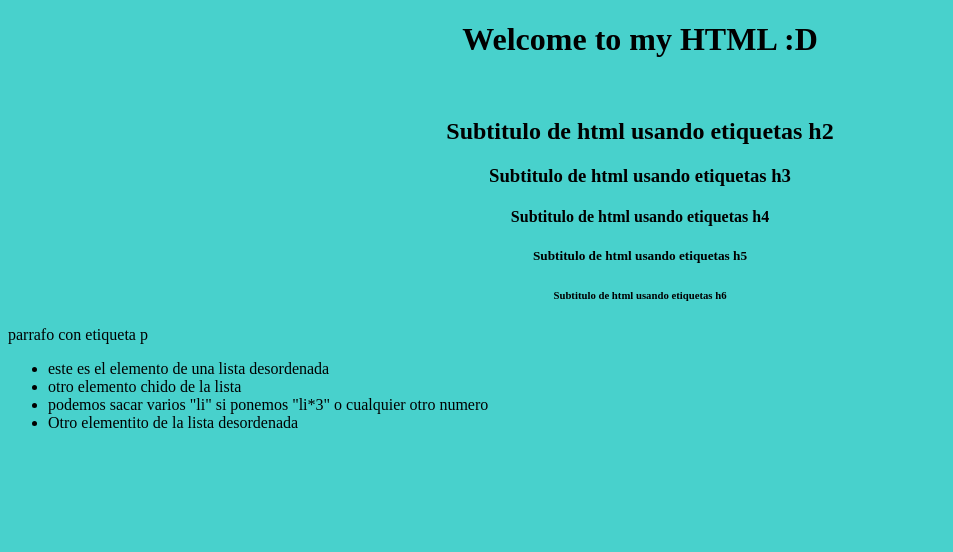
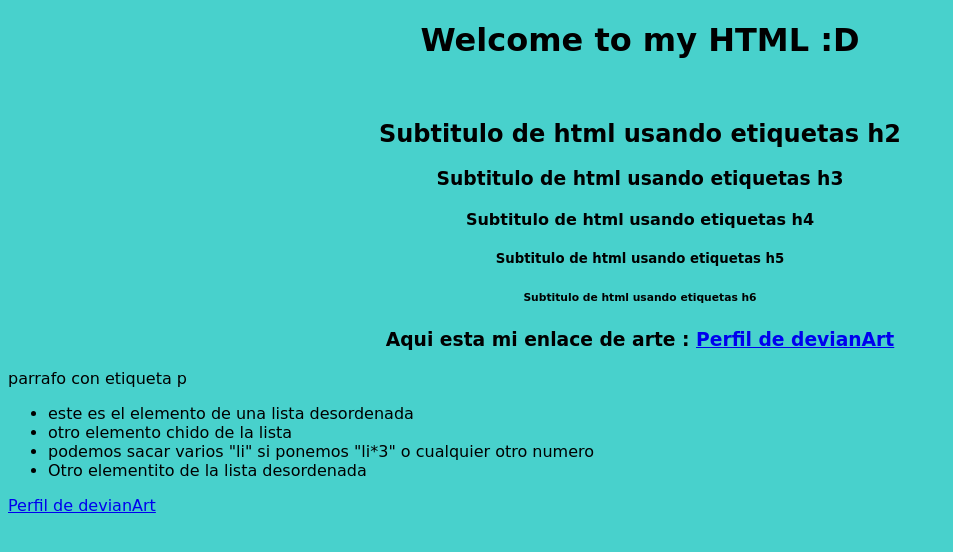
Before and after one commit to ItzEko/intro-a-la-web-itzel, a plain HTML site: page 6-navegador-html-css/6.1-html-trabajo/index.html in a window 1280 px wide. Shown: the whole page, without its empty margins (0-953 px from the left). Drawn offline with Linux system fonts and the light colour scheme.

Commit message:
otra parte donde usamos href

```diff
--- a/6-navegador-html-css/6.1-html-trabajo/index.html
+++ b/6-navegador-html-css/6.1-html-trabajo/index.html
@@ -11,6 +11,7 @@
     <style>
         body{
             background-color: mediumturquoise;
+            font-family: "Dancing Script", cursive;
         }
         h1,h2,h3,h4,h5,h6{
             text-align: center;
@@ -24,6 +25,7 @@
     <h4>Subtitulo de html usando etiquetas h4 </h4>
     <h5>Subtitulo de html usando etiquetas h5 </h5>
     <h6>Subtitulo de html usando etiquetas h6 </h6>
+    <h3>Aqui esta mi enlace de arte : <a href="https://www.deviantart.com/itzeko">Perfil de devianArt</a> </h3>
 
     <p>parrafo con etiqueta p</p>
 
@@ -34,5 +36,7 @@
         <li>podemos sacar varios "li" si ponemos "li*3" o cualquier otro numero</li>
         <li>Otro elementito de la lista desordenada </li>
     </ul>
+
+    <a href="https://www.deviantart.com/itzeko">Perfil de devianArt</a>
 </body>
 </html>
```
